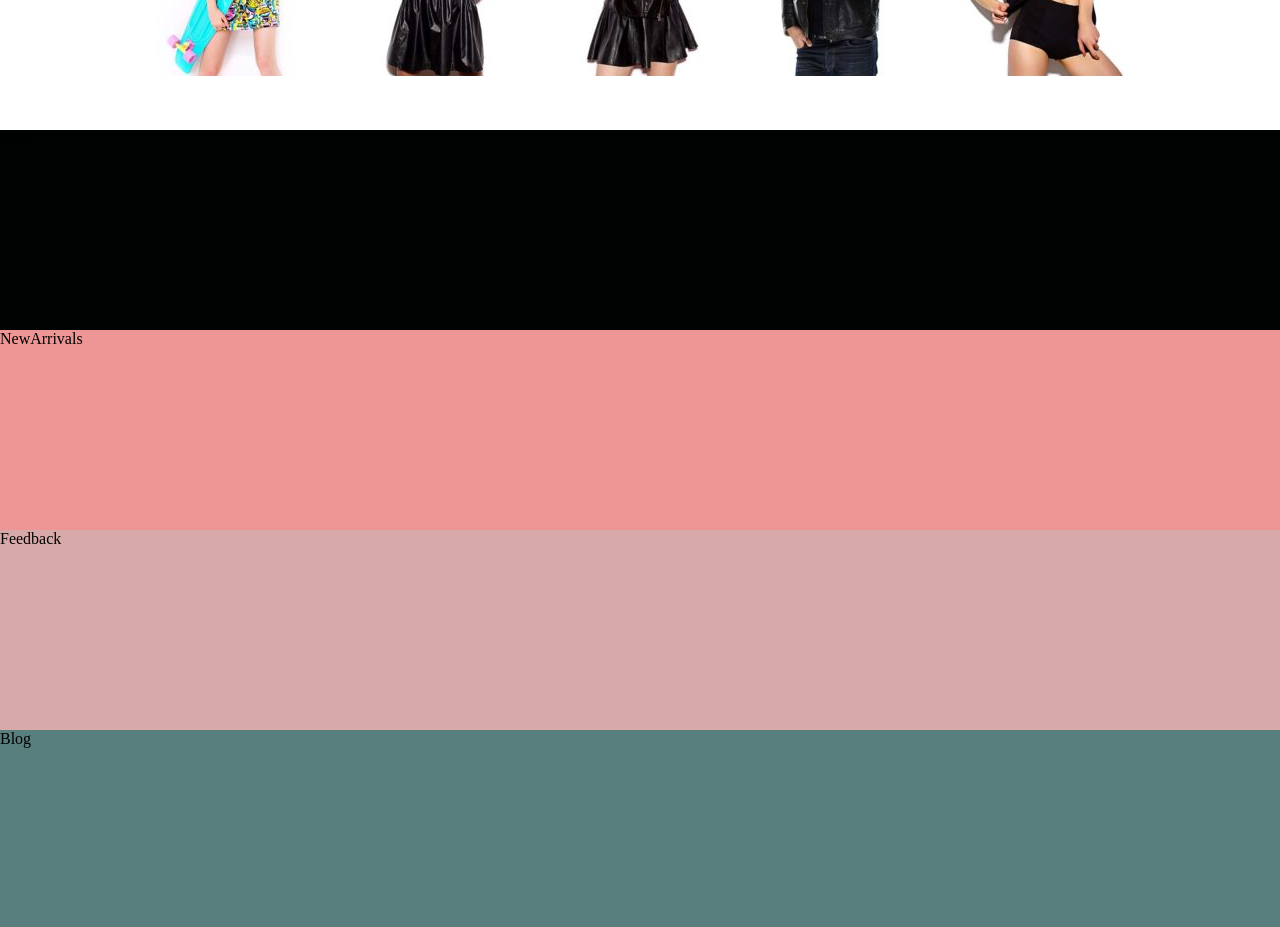
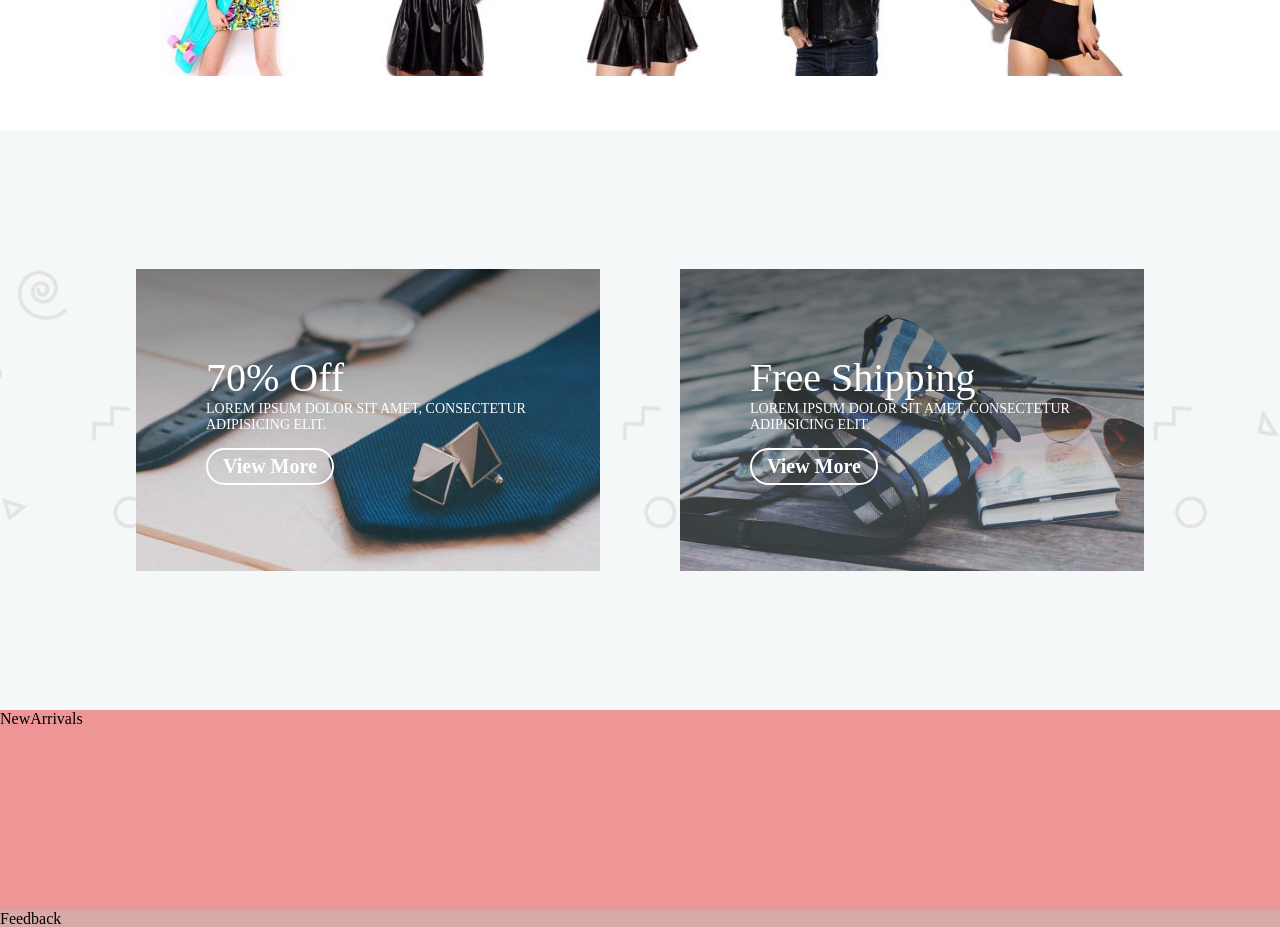
Before and after one commit to G-Salis/proj-html-vuejs, a Vue app: page / in a window 1280 px wide. Shown: the part 2360-3287 px from the top of the page. Built offline with nearby package versions, Linux system fonts and the light colour scheme.

Commit message:
Sales Completed

```diff
--- a/src/components/Sales.vue
+++ b/src/components/Sales.vue
@@ -1,7 +1,24 @@
 <template>
   <section class="sales">
 
-    Sales
+    <div class="sl-cnt">
+      <div class="sl-photo1">
+
+
+        <div class="sl-title">70% Off</div>
+        <div class="sl-subtitle">Lorem ipsum dolor sit amet, consectetur adipisicing elit.</div>
+        <span class="btn-white">View More</span>
+
+
+      </div>
+      <div class="sl-photo2">
+
+        <div class="sl-title">Free Shipping</div>
+        <div class="sl-subtitle">Lorem ipsum dolor sit amet, consectetur adipisicing elit.</div>
+        <span class="btn-white">View More</span>
+
+      </div>
+    </div>
 
   </section>
 </template>
@@ -17,8 +34,57 @@ export default {
 
 <style lang="scss">
 .sales{
-  background-color: rgb(1, 3, 3);
-  height: 200px;
+  background-image: url('../assets/img//bkgd_confetti-compressor.jpg');
+  background-position: center;
+  min-height: 400px;
   width: 100%;
+  color: white;
+}
+
+.sl-cnt{
+  display: flex;
+  align-items: center;
+  justify-content: center;
+  width: 85%;
+  margin: 0 auto;
+}
+
+.sl-photo1{
+  width: 50%;
+  margin: 40px;
+  height: 500px;
+  background-image: url('../assets/img/promo_box_1_bg.jpg');
+  background-position: center;
+  background-repeat: no-repeat;
+  background-size: contain;
+  display: flex;
+  flex-direction: column;
+  align-items: flex-start;
+  justify-content: center;
+  padding-left: 70px;
+}
+
+.sl-photo2{
+  width: 50%;
+  margin: 40px;
+  height: 500px;
+  background-image: url('../assets/img/promo_box_2_bg.jpg');
+  background-position: center;
+  background-repeat: no-repeat;
+  background-size: contain;
+  display: flex;
+  flex-direction: column;
+  align-items: flex-start;
+  justify-content: center;
+  padding-left: 70px;
+}
+
+.sl-title{
+  font-size: 40px;
+}
+.sl-subtitle{
+  font-size: 14px;
+  text-transform: uppercase;
+  margin-bottom: 15px;
 }
 </style>
```
